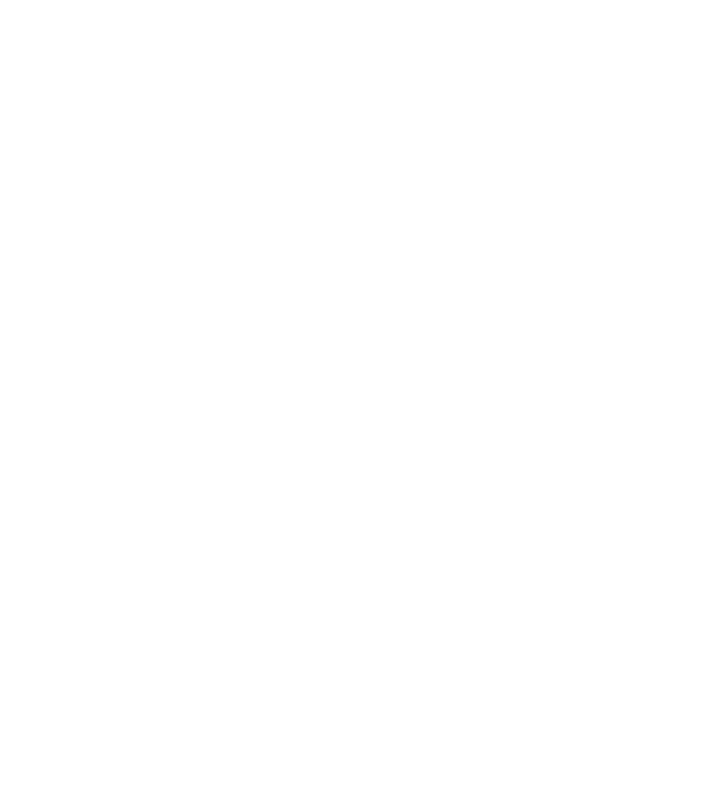
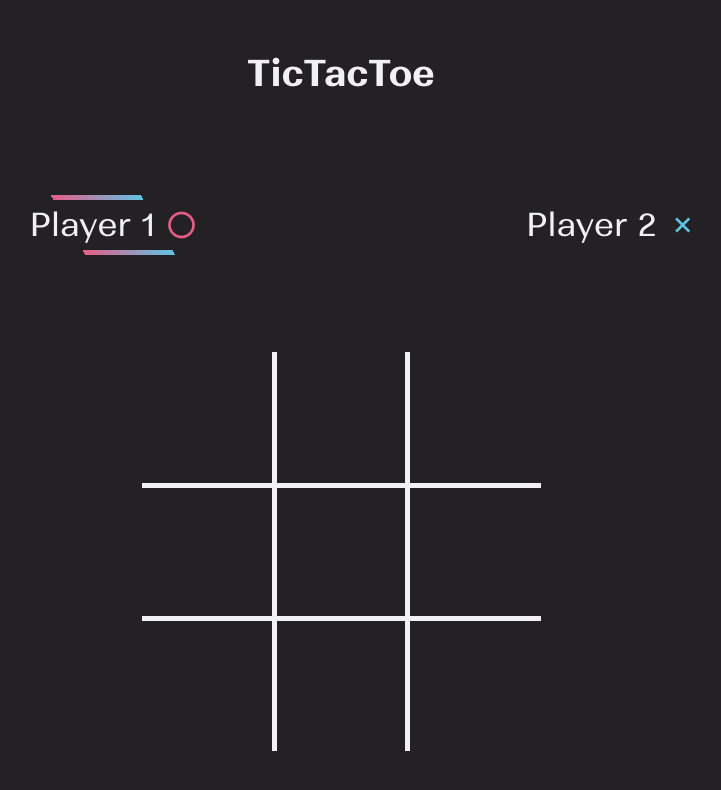
Before and after one commit to PhilippGrabowski/TicTacToe, a plain HTML site: page index.html in a window 1280 px wide. Shown: the whole page, without its empty margins (299-1020 px from the left). Drawn offline with nearby package versions, Linux system fonts and the light colour scheme.

Commit message:
add table

```diff
--- a/index.html
+++ b/index.html
@@ -5,6 +5,7 @@
     <meta charset="UTF-8">
     <meta http-equiv="X-UA-Compatible" content="IE=edge">
     <meta name="viewport" content="width=device-width, initial-scale=1.0">
+    <link href='https://unpkg.com/boxicons@2.1.4/css/boxicons.min.css' rel='stylesheet'>
     <link rel="stylesheet" href="./src/css/fonts.css">
     <link rel="stylesheet" href="./src/css/settings.css">
     <link rel="stylesheet" href="./src/css/global.css">
@@ -12,10 +13,68 @@
     <link rel="stylesheet" href="./src/css/mqueries.css">
     <script src="./src/js/settings.js"></script>
     <script src="./src/js/templates.js"></script>
-    <title>Titel</title>
+    <title>TicTacToe</title>
 </head>
 
-<body>
+<body class="grid">
+
+    <h1>TicTacToe</h1>
+    <div class="players flex-row">
+        <div id="player-1" class="player flex-row active">
+            <span>Player 1</span>
+            <i class='bx bx-circle'></i>
+        </div>
+        <div id="player-2" class="player flex-row">
+            <span>Player 2</span>
+            <i class='bx bx-x'></i>
+        </div>
+    </div>
+    <table>
+        <tbody>
+            <tr>
+                <td onclick="fillShape(0)">
+                    <i id="circle-0" class='bx bx-circle d-none'></i>
+                    <i id="cross-0" class='bx bx-x d-none'></i>
+                </td>
+                <td onclick="fillShape(1)">
+                    <i id="circle-1" class='bx bx-circle d-none'></i>
+                    <i id="cross-1" class='bx bx-x d-none'></i>
+                </td>
+                <td onclick="fillShape(2)">
+                    <i id="circle-2" class='bx bx-circle d-none'></i>
+                    <i id="cross-2" class='bx bx-x d-none'></i>
+                </td>
+            </tr>
+            <tr>
+                <td onclick="fillShape(3)">
+                    <i id="circle-3" class='bx bx-circle d-none'></i>
+                    <i id="cross-3" class='bx bx-x d-none'></i>
+                </td>
+                <td onclick="fillShape(4)">
+                    <i id="circle-4" class='bx bx-circle d-none'></i>
+                    <i id="cross-4" class='bx bx-x d-none'></i>
+                </td>
+                <td onclick="fillShape(5)">
+                    <i id="circle-5" class='bx bx-circle d-none'></i>
+                    <i id="cross-5" class='bx bx-x d-none'></i>
+                </td>
+            </tr>
+            <tr>
+                <td onclick="fillShape(6)">
+                    <i id="circle-6" class='bx bx-circle d-none'></i>
+                    <i id="cross-6" class='bx bx-x d-none'></i>
+                </td>
+                <td onclick="fillShape(7)">
+                    <i id="circle-7" class='bx bx-circle d-none'></i>
+                    <i id="cross-7" class='bx bx-x d-none'></i>
+                </td>
+                <td onclick="fillShape(8)">
+                    <i id="circle-8" class='bx bx-circle d-none'></i>
+                    <i id="cross-8" class='bx bx-x d-none'></i>
+                </td>
+            </tr>
+        </tbody>
+    </table>
 
     <script src="./src/js/script.js"></script>
 </body>
--- a/src/css/style.css
+++ b/src/css/style.css
@@ -0,0 +1,124 @@
+body {
+    background-color: #232123;
+    place-items: center;
+    width: 100vw;
+    height: 100vh;
+}
+
+h1 {
+    color: #f0f0f5;
+    font-size: 36px;
+    z-index: 1;
+}
+
+table {
+    border-collapse: collapse;
+}
+
+tr {
+    width: 39.9rem;
+}
+
+td {
+    width: 13.3rem;
+    height: 13.3rem;
+    border: 5px solid #f0f0f5;
+    position: relative;
+    cursor: pointer;
+}
+
+td:hover {
+    background-color: rgba(240, 240, 245, 0.1);
+}
+
+table tr:first-child td {
+    border-top: 0;
+}
+
+table tr td:first-child {
+    border-left: 0;
+}
+
+table tr:last-child td {
+    border-bottom: 0;
+}
+
+table tr td:last-child {
+    border-right: 0;
+}
+
+.bx {
+    position: absolute;
+    left: 0;
+    top: 0;
+    font-size: 13rem;
+}
+
+.bx-circle {
+    color: #e55d87;
+}
+
+.bx-x {
+    color: #5fc3e4
+}
+
+.players {
+    width: 100%;
+    justify-content: space-evenly;
+}
+
+.player {
+    gap: 10px;
+    align-items: center;
+}
+
+.player i {
+    position: unset;
+    font-size: 32px;
+    z-index: 1;
+}
+
+.player span {
+    color: #f0f0f5;
+    font-size: 32px;
+    z-index: 1;
+}
+
+.active {
+    width: 260px;
+    height: 60px;
+    background-color: #232123;
+    position: relative;
+    display: flex;
+    place-content: center;
+    place-items: center;
+    overflow: hidden;
+    border-radius: 20px;
+}
+
+.active::before {
+    content: '';
+    position: absolute;
+    width: 260px;
+    background-image: linear-gradient(180deg, #e55d87, #5fc3e4);
+    height: 130%;
+    animation: border 3s linear infinite;
+    transition: all 0.2s linear;
+}
+
+@keyframes border {
+    from {
+        transform: rotate(0deg);
+    }
+    to {
+        transform: rotate(360deg);
+    }
+}
+
+.active::after {
+    content: '';
+    position: absolute;
+    background: #232123;
+    inset: 5px;
+    border-radius: 15px;
+}
--- a/src/js/script.js
+++ b/src/js/script.js
@@ -0,0 +1,66 @@
+function fillShape(id) {
+    if (!fields[id]) {
+        changeShape()
+        fields[id] = currentShape;
+        draw();
+        checkForWin();
+    }
+}
+
+function switchPlayer(player1, player2) {
+    document.getElementById(player2).classList.add('active');
+    document.getElementById(player1).classList.remove('active');
+}
+
+function changeShape() {
+    if (currentShape == 'cross') {
+        currentShape = 'circle';
+        switchPlayer('player-1', 'player-2')
+    } else {
+        currentShape = 'cross';
+        switchPlayer('player-2', 'player-1')
+    }
+}
+
+function draw() {
+    for (let i = 0; i < fields.length; i++) {
+        if (fields[i] == 'circle') {
+            document.getElementById('circle-' + i).classList.remove('d-none');
+        }
+        if (fields[i] == 'cross') {
+            document.getElementById('cross-' + i).classList.remove('d-none');
+        }
+    }
+}
+
+function checkForWin() {
+    let winner;
+    if (fields[0] == fields[1] && fields[1] == fields[2] && fields[0]) {
+        winner = fields[0];
+    }
+    if (fields[3] == fields[4] && fields[4] == fields[5] && fields[3]) {
+        winner = fields[3];
+    }
+    if (fields[6] == fields[7] && fields[7] == fields[8] && fields[6]) {
+        winner = fields[6];
+    }
+    if (fields[0] == fields[3] && fields[3] == fields[6] && fields[0]) {
+        winner = fields[0];
+    }
+    if (fields[1] == fields[4] && fields[4] == fields[7] && fields[1]) {
+        winner = fields[1];
+    }
+    if (fields[2] == fields[5] && fields[5] == fields[8] && fields[2]) {
+        winner = fields[2];
+    }
+    if (fields[0] == fields[4] && fields[4] == fields[8] && fields[0]) {
+        winner = fields[0];
+    }
+    if (fields[2] == fields[4] && fields[4] == fields[6] && fields[2]) {
+        winner = fields[2];
+    }
+
+    if (winner) {
+
+    }
+}
--- a/src/js/settings.js
+++ b/src/js/settings.js
@@ -0,0 +1,2 @@
+let fields = [];
+let currentShape = 'cross';
```
